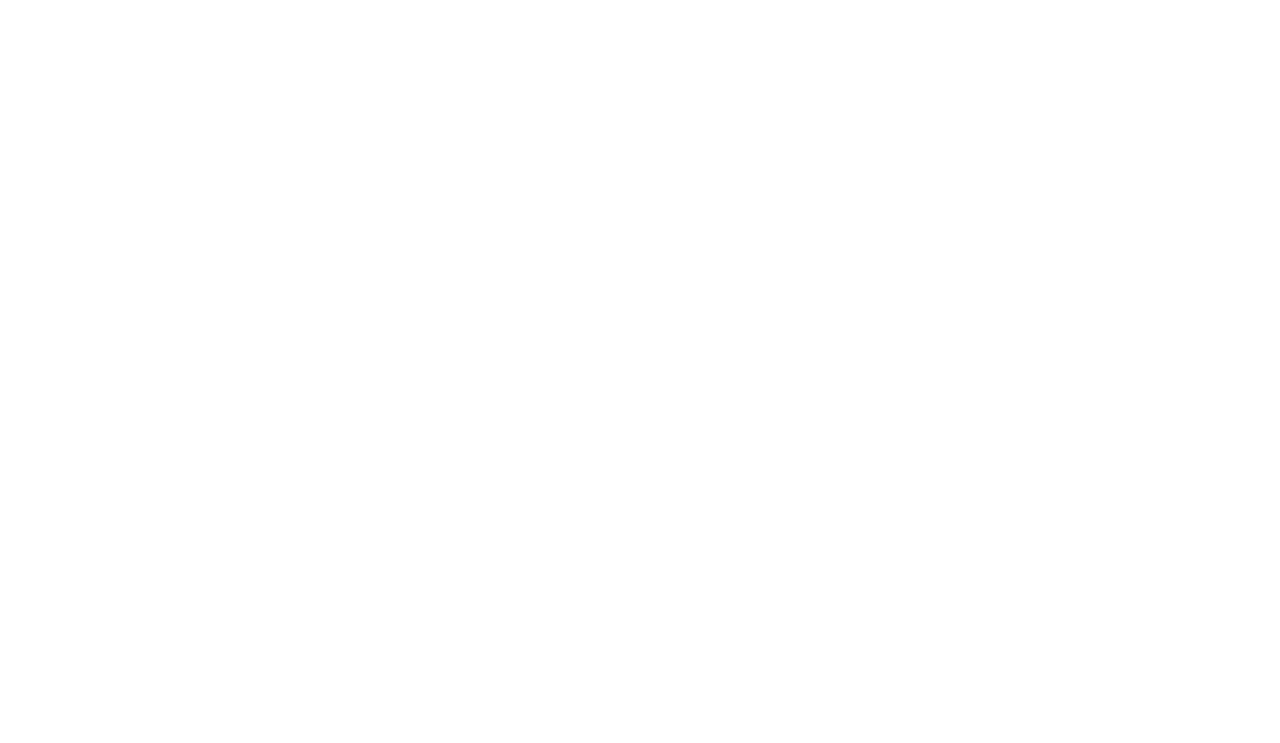
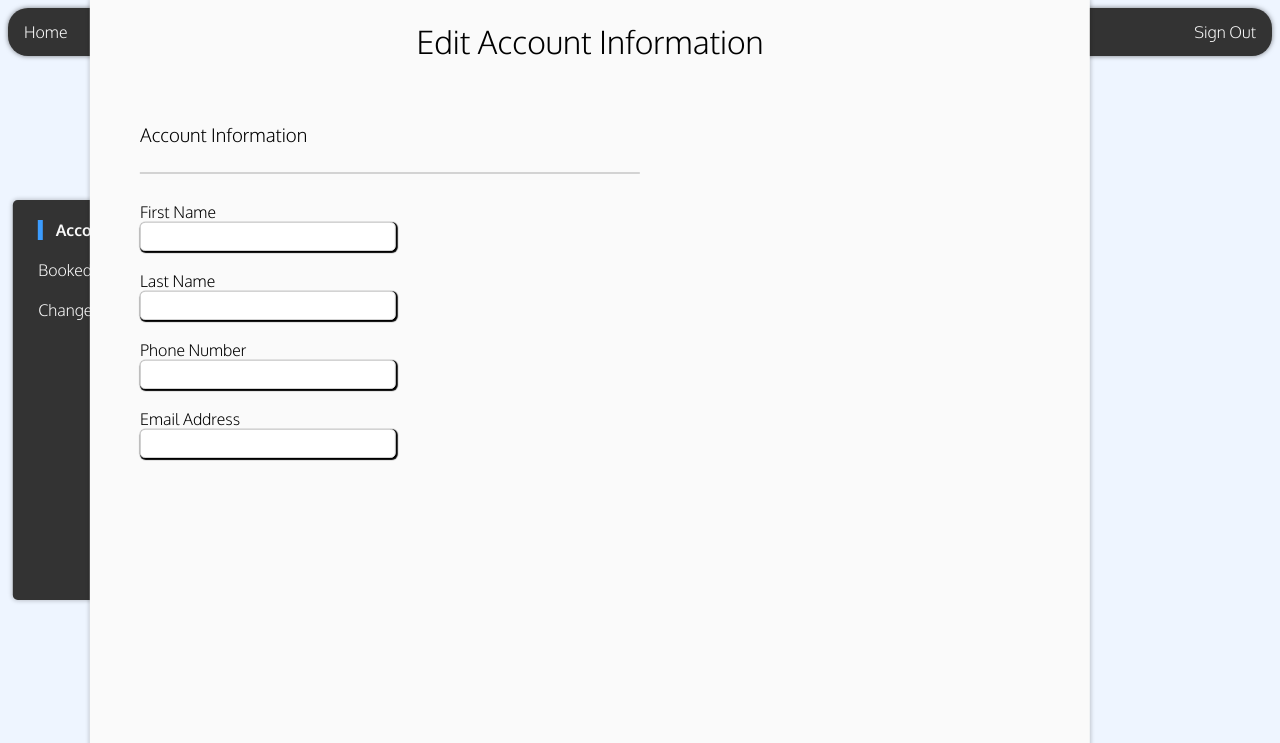
Before and after one commit to mcyellowbird/Flight-Booking-Website, a plain HTML site: page CustomerInfoPage.html in a window 1280 px wide. Shown: the top 743 px of the page. Drawn offline with Linux system fonts and the light colour scheme; sample sign-in values are in the browser's storage.

Commit message:
Manage Account Prep

```diff
--- a/CustomerInfoPage.html
+++ b/CustomerInfoPage.html
@@ -0,0 +1,268 @@
+<!DOCTYPE html>
+<head>
+    <title>Flight Booking Website</title>
+    <style>
+        @import url('https://fonts.googleapis.com/css2?family=Oxygen:wght@300;700&display=swap');
+
+        * {
+            font-family: Oxygen;
+            user-select: none;
+        }
+
+        body {
+            background-color: rgb(238, 245, 255);
+        }
+
+        .navbar ul {
+            list-style-type: none;
+            margin: 0;
+            padding: 0;
+            overflow: hidden;
+            background-color: #333;
+            border-radius: 20px;
+            box-shadow: 0 0 5px rgba(0, 0, 0, 0.5);
+        }
+
+        .navbar ul li {
+            float: left;
+        }
+
+        .navbar ul li a {
+            display: block;
+            color: #fafafa;
+            text-align: center;
+            padding: 14px 16px;
+            border-radius: 20px;
+            text-decoration: none;
+        }
+
+        .navbar ul li a:hover {
+            background-color: #5eaeff;
+        }
+
+        .navbar ul li a:active {
+            background-color: #3198ff;
+        }
+
+        .active {
+            background-color: #3b9cff;
+            border-radius: 20px;
+        }
+
+        .active a:hover {
+            background-color: #5eaeff;
+        }
+
+        .active a:active{
+            background-color: #3198ff;
+        }
+
+        .container {
+            position: fixed;
+
+            display: flex;
+            justify-content: center;
+            align-items: center;
+            flex-direction: row;
+
+            width: 98%;
+            height: 85%;
+            top: 50%;
+            left: 50%;
+            transform: translate(-50%, -50%);
+        }
+
+        #sidebar {
+
+            width: 250px;
+            height: 400px;
+
+            position: absolute;
+            display: flex;
+            flex-direction: column;
+            margin-right: 80%;
+
+            border-radius: 5px;
+            background-color: #333;
+            box-shadow: 0 0 4px 1px rgba(0, 0, 0, 0.2);
+        }
+
+        #sidebar a {
+            align-self: flex-start;
+            margin-left: 10%;
+            color: #fafafa;
+            position: sticky;
+            margin-top: 20px;
+            text-decoration: none;
+            transition: transform .2s;
+        }
+
+        #sidebar a:hover {
+            transform: scale(1.1);
+        }
+
+        #sidebar a:active {
+            transform: scale(1);
+        }
+
+        .activeBar {
+            padding-left: 5%;
+            border-left: 5px solid #3b9cff;
+            font-weight: bold;
+        }
+
+        #content {
+            position: absolute;
+            display: flex;
+            flex-flow: column;
+            width: 1000px;
+            height: 800px;
+            margin-left: 300px;
+            margin-right: 400px;
+            background-color: #fafafa;
+            box-shadow: 0 0 4px 1px rgba(0, 0, 0, 0.2);
+        }
+
+        #content div {
+            width: 100%;
+            display: flex;
+            flex-flow: column;
+
+            align-self: center;
+            position: absolute;
+            visibility: hidden;
+        }
+
+        #content h1 {
+            align-self: center;
+            font-weight: 300;
+        }
+
+        #content h3 {
+            margin-left: 5%;
+            font-weight: 300;
+            align-self: flex-start;
+        }
+
+        #content hr {
+            width: 50%;
+            border-width: 0;
+            height: 2px;
+
+            color: lightgrey;
+            background-color: lightgrey;
+
+            margin-left: 5%;
+            align-self: flex-start;
+        }
+
+        #content a {
+            margin-left: 5%;
+            align-self: flex-start;
+        }
+
+        #content .activeContent {
+            visibility: visible;
+        }
+
+        #content input {
+            width: 250px;
+            height: 25px;
+            font-size: 14px;
+            border-radius: 5px;
+            border: none;
+            outline: none;
+            border: 1px solid lightgrey;
+            box-shadow: 1px 1px 1px 1px black;
+            margin-left: 5%;
+        }
+
+    </style>
+    <script>
+
+        var activeUser = localStorage.getItem('currentUser');
+
+        function signout(){
+            localStorage.removeItem('currentUser');
+            setup();
+        }
+
+        function setup(){
+            if (localStorage.currentUser == null){
+                window.location.replace("index.html");
+            }
+        }
+
+        function changeNav(id) {
+            var sidebar = document.getElementById("sidebar");
+            for (var i = 0; i < sidebar.childElementCount; i++){
+                if (id == sidebar.children[i].id){
+                    sidebar.children[i].classList.add("activeBar");
+                    showContent(id);
+                }
+                else{
+                    sidebar.children[i].classList.remove("activeBar");
+                }
+            }
+        }
+
+        function showContent(id) {
+            var contentList = document.getElementById("content");
+
+            for (var i = 0; i < content.childElementCount; i++){
+                if (id == content.children[i].id + "Text"){
+                    content.children[i].classList.add("activeContent");
+                }
+                else{
+                    content.children[i].classList.remove("activeContent");
+                }
+            }
+        }
+    </script>
+</head>
+
+<body onload="setup()">
+    <div class="navbar">
+        <ul id="navlist">
+            <li><a href="index.html" id="Home">Home</a></li>
+            <li style="float:right" id="Signout"><a href="javascript:void(0)" onClick="signout()">Sign Out</a></li>
+        </ul>
+    </div>
+
+    <div class="container">
+        <div id="sidebar">
+            <a class="activeBar" href="javascript:void(0)" onClick="changeNav(id)" id="accountInfoText">Account Info</a>
+            <a href="javascript:void(0)" onClick="changeNav(id)" id="bookedFlightsText">Booked Flights</a>
+            <a href="javascript:void(0)" onClick="changeNav(id)" id="changePasswordText">Change Password</a>
+        </div>
+
+        <div id="content">
+            <div class="activeContent" id="accountInfo">
+                <h1>Edit Account Information</h1>
+                <br>
+                <h3>Account Information</h3>
+                <hr>
+                <br>
+                <a>First Name</a>
+                <input type="text"/>
+                <br>
+                <a>Last Name</a>
+                <input type="text"/>
+                <br>
+                <a>Phone Number</a>
+                <input type="text"/>
+                <br>
+                <a>Email Address</a>
+                <input type="text"/>
+            </div>
+
+            <div id="bookedFlights">
+                <h1>View Booked Flights</h1>
+            </div>
+
+            <div id="changePassword">
+                <h1>Change Password</h1>
+            </div>
+        </div>
+    </div>
+</body>
```
Also changed, not shown: index.html (+16 -16 lines).
